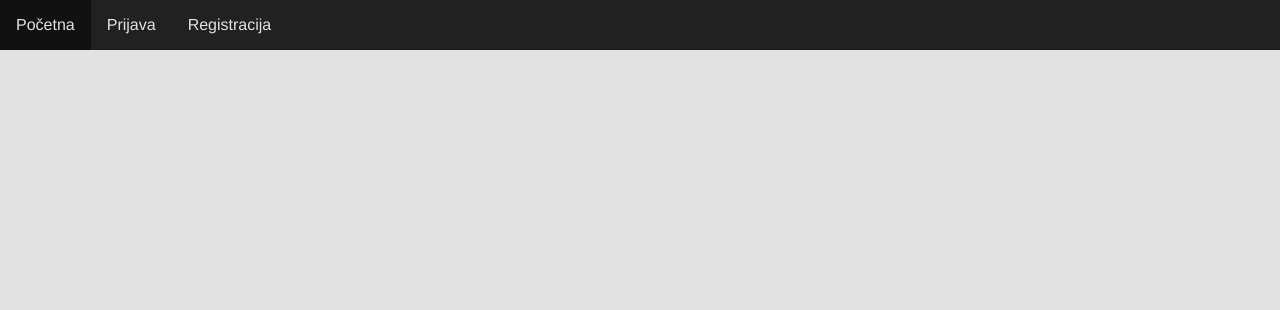
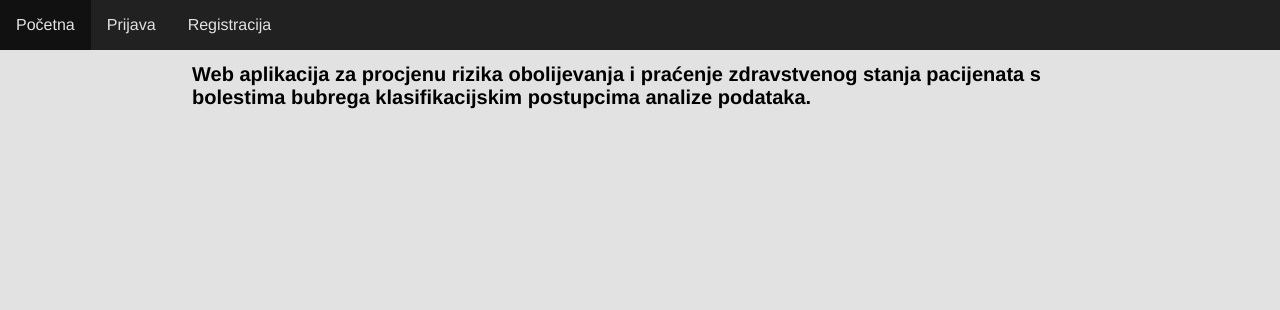
Before and after one commit to varnica95/diplomski, a PHP site: page / in a window 1280 px wide. Shown: the top 310 px of the page. Run offline with PHP 8.4, Linux system fonts and the light colour scheme.

Commit message:
small fix

```diff
--- a/app/Core/Model.php
+++ b/app/Core/Model.php
@@ -220,7 +220,7 @@ class Model
         try {
             $this->connection = Database::getInstance()->getConnection();
 
-            $sql = "SELECT note FROM parameters_notes WHERE class = '{$value}'";
+            $sql = "SELECT note FROM notes WHERE class = '{$value}'";
 
             $row = $this->connection->query($sql);
 
--- a/app/Views/Home/index.phtml
+++ b/app/Views/Home/index.phtml
@@ -1,3 +1,8 @@
 <?php require '../app/Views/header.phtml' ?>
 
-<?php require '../app/Views/footer.phtml' ?>
+<h1 class="project-title">
+    Web aplikacija za procjenu rizika obolijevanja i praćenje zdravstvenog stanja pacijenata s bolestima bubrega
+    klasifikacijskim postupcima analize podataka.
+</h1>
+
+<?php require '../app/Views/foot.phtml' ?>
--- a/app/Views/Login/index.phtml
+++ b/app/Views/Login/index.phtml
@@ -14,4 +14,4 @@
     <div class="notmember"><p>Niste član? <a href="/registration/index">Registrirajte se</a>!</p></div>
 </div>
 
-<?php require '../app/Views/footer.phtml' ?>
+<?php require '../app/Views/foot.phtml' ?>
--- a/app/Views/Predict/index.phtml
+++ b/app/Views/Predict/index.phtml
@@ -1,7 +1,7 @@
 <?php require '../app/Views/header.phtml'; ?>
 
 <div class="check-form">
-    <form class="signup-form" action="/user/submit/" method="POST">
+    <form class="signup-form" action="/parameters/submit/" method="POST">
         <input id='step2' type='checkbox'>
         <input id='step3' type='checkbox'>
         <input id='step4' type='checkbox'>
@@ -200,4 +200,4 @@
 </div>
 
 
-<?php require '../app/Views/footer.phtml' ?>
+<?php require '../app/Views/foot.phtml' ?>
--- a/app/Views/Register/index.phtml
+++ b/app/Views/Register/index.phtml
@@ -1,7 +1,7 @@
 <?php require '../app/Views/header.phtml'; ?>
 
 <div class="register-form">
-    <form class="signup-form" action="/registration/signup/" method="POST">
+    <form class="signup-form" action="/registration/signup/?XDEBUG_PROFILE=1" method="POST">
         <input id='step2' type='checkbox'>
         <input id='step3' type='checkbox'>
 
@@ -148,4 +148,4 @@
 
 <?php endif; ?>
 
-<?php require '../app/Views/footer.phtml' ?>
+<?php require '../app/Views/foot.phtml' ?>
--- a/app/Views/Results/details.phtml
+++ b/app/Views/Results/details.phtml
@@ -252,4 +252,4 @@
 
 
 
-<?php require '../app/Views/footer.phtml' ?>
+<?php require '../app/Views/foot.phtml' ?>
--- a/app/Views/Results/index.phtml
+++ b/app/Views/Results/index.phtml
@@ -46,4 +46,4 @@
 
 </div>
 
-<?php require '../app/Views/footer.phtml' ?>
+<?php require '../app/Views/foot.phtml' ?>
--- a/app/Views/Settings/index.phtml
+++ b/app/Views/Settings/index.phtml
@@ -136,4 +136,4 @@
 </div>
 
 
-<?php require '../app/Views/footer.phtml' ?>
+<?php require '../app/Views/foot.phtml' ?>
--- a/app/Views/header.phtml
+++ b/app/Views/header.phtml
@@ -27,7 +27,7 @@
             <li><a href="/parameters/">Unos nalaza</a></li>
             <li><a href="/result/index">Moji nalazi</a></li>
             <li><a href="/user/settings">Postavke</a></li>
-            <li style="float:right"><a href="/user/logout/?XDEBUG_PROFILE=1">Odjava</a></li>
+            <li style="float:right"><a href="/user/logout/">Odjava</a></li>
         <?php endif; ?>
         </div>
     </ul>
--- a/public/css/styles.css
+++ b/public/css/styles.css
@@ -6,6 +6,14 @@ body {
 }
 
 /* navigation */
+
+.project-title{
+    margin-left: auto;
+    margin-right: auto;
+    width: 70%;
+    font-size: 20px;
+    text-align: left;
+}
 
 .navbar{
     display: flex;
```
Also changed, not shown: app/Controllers/User.php (+0 -24 lines), app/Views/foot.phtml (renamed from app/Views/footer.phtml).
